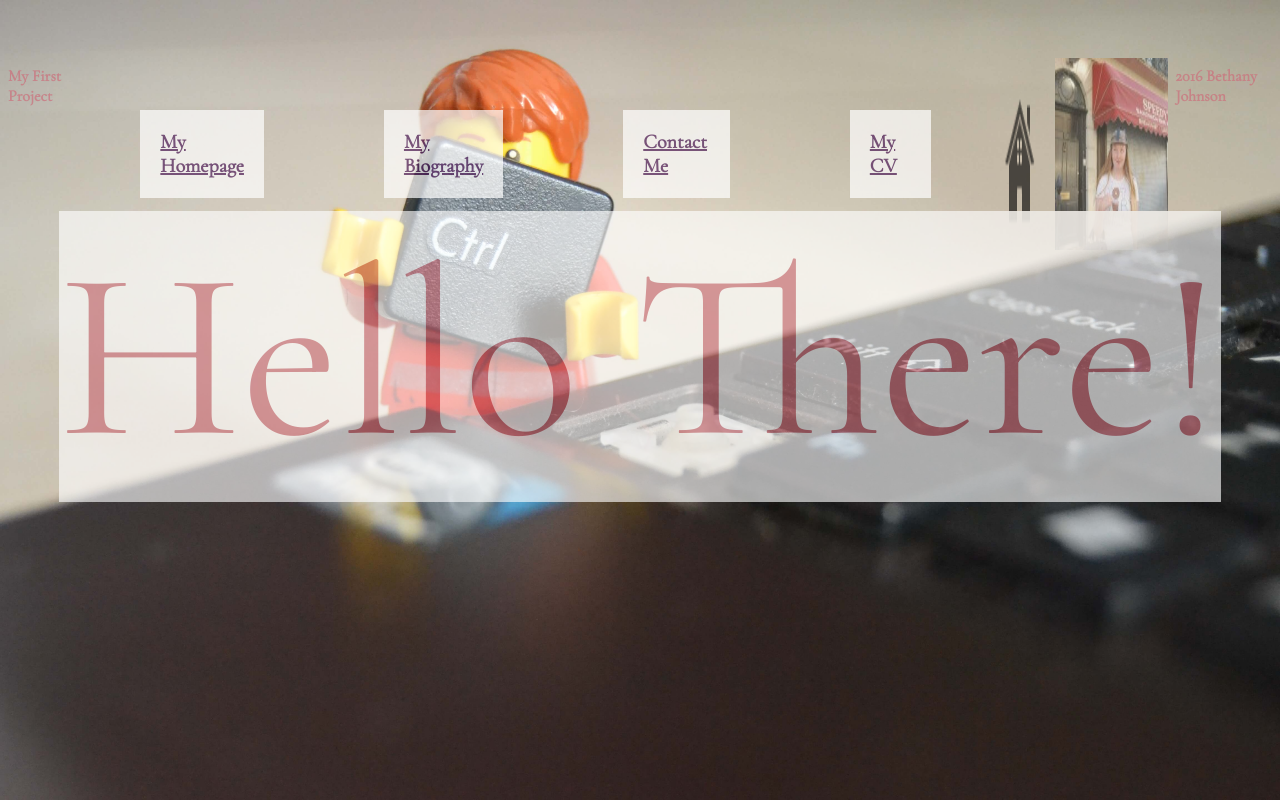
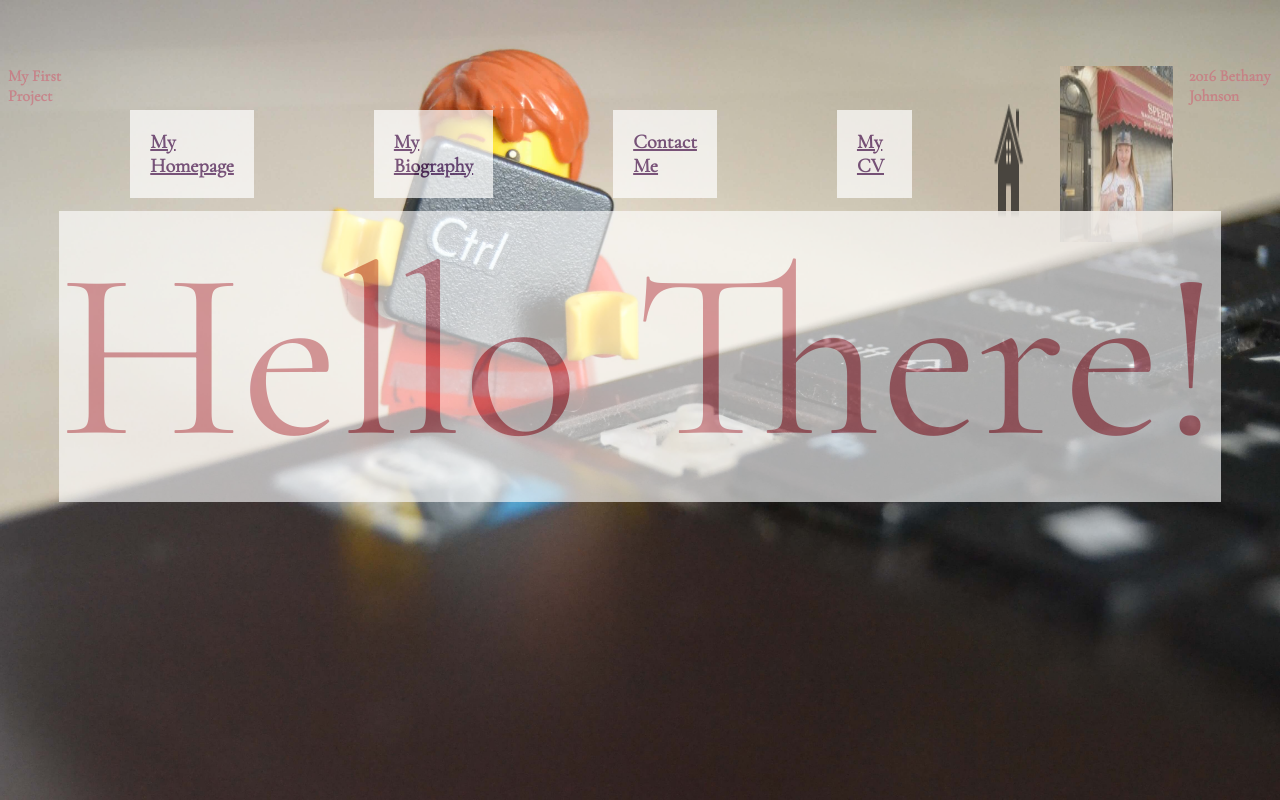
Before and after one commit to BethJohnson/csy1018-a1, a plain HTML site: page index.html in a window 1280 px wide. Drawn offline with nearby package versions, Linux system fonts and the light colour scheme.

Commit message:
Trial4-Placement

```diff
--- a/css/style1.css
+++ b/css/style1.css
@@ -32,14 +32,12 @@ h1{
 }
 
 .me{
-  display: flex;
-  justify-content: space-between;
+  margin: 0.5em;
   padding: 0.5em;
 }
 
 .home{
-  display: flex;
-  justify-content: space-between;
+  margin: 0.5em;
   padding: 0.5em;
   opacity: 0.9;
 }
```
